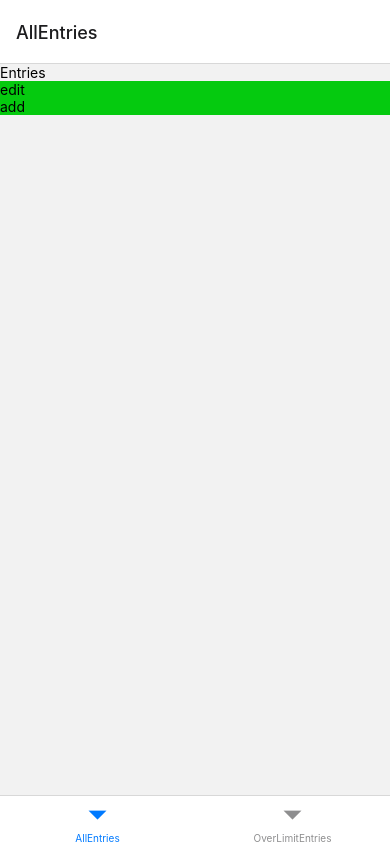
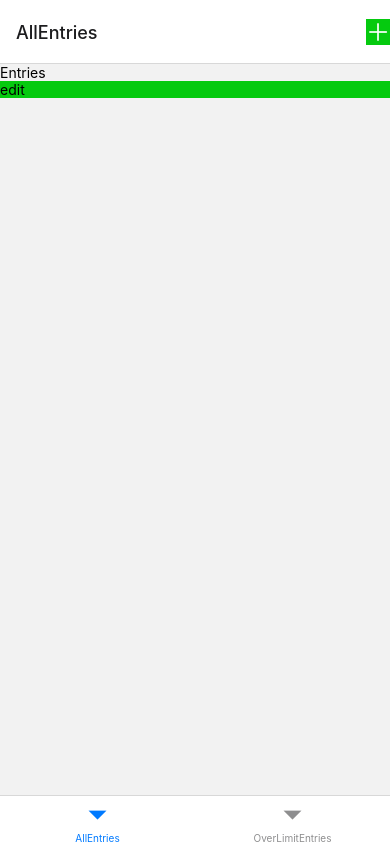
Before and after one commit to ting1065/5520-assignment2, a React Native app: screen /Home in a window 390 px wide. Built offline with nearby package versions, Linux system fonts and the light colour scheme.

Commit message:
moved add button to the right of the header

```diff
--- a/screens/Entries.jsx
+++ b/screens/Entries.jsx
@@ -16,14 +16,6 @@ export default function Entries({ navigation }) {
         <Text>edit</Text>
       </PressableButton>
 
-      <PressableButton
-        onPressFunction={() => navigation.navigate("Add")}
-        defaultStyle={styles.button}
-        pressedStyle={styles.buttonPressed}
-      >
-        <Text>add</Text>
-      </PressableButton>
-
     </View>
   )
 }
--- a/screens/Home.jsx
+++ b/screens/Home.jsx
@@ -1,15 +1,41 @@
-import { View, Text } from 'react-native'
-import React from 'react'
-import { createBottomTabNavigator } from '@react-navigation/bottom-tabs';
-import Entries from './Entries'
+import { View, Text, StyleSheet } from "react-native";
+import React from "react";
+import { createBottomTabNavigator } from "@react-navigation/bottom-tabs";
+import Entries from "./Entries";
+import PressableButton from "../components/PressableButton";
+import colors from "../styles/colors";
+import { AntDesign } from '@expo/vector-icons';
 
 const Tab = createBottomTabNavigator();
 
-export default function Home() {
+export default function Home({ navigation }) {
   return (
-    <Tab.Navigator>
+    <Tab.Navigator
+      screenOptions={{
+        headerRight: () => {
+          return (
+            <PressableButton
+              onPressFunction={() => navigation.navigate("Add")}
+              defaultStyle={styles.addButton}
+              pressedStyle={styles.addButtonPressed}
+            >
+              <AntDesign name="plus" size={24} color={colors.onComponentTextColor} />
+            </PressableButton>
+          );
+        },
+      }}
+    >
       <Tab.Screen name="AllEntries" component={Entries} />
       <Tab.Screen name="OverLimitEntries" component={Entries} />
     </Tab.Navigator>
-  )
+  );
 }
+
+const styles = StyleSheet.create({
+    addButton: {
+      backgroundColor: colors.componentColor,
+    },
+    addButtonPressed: {
+      backgroundColor: colors.componentPressedColor,
+    },
+  });
```
